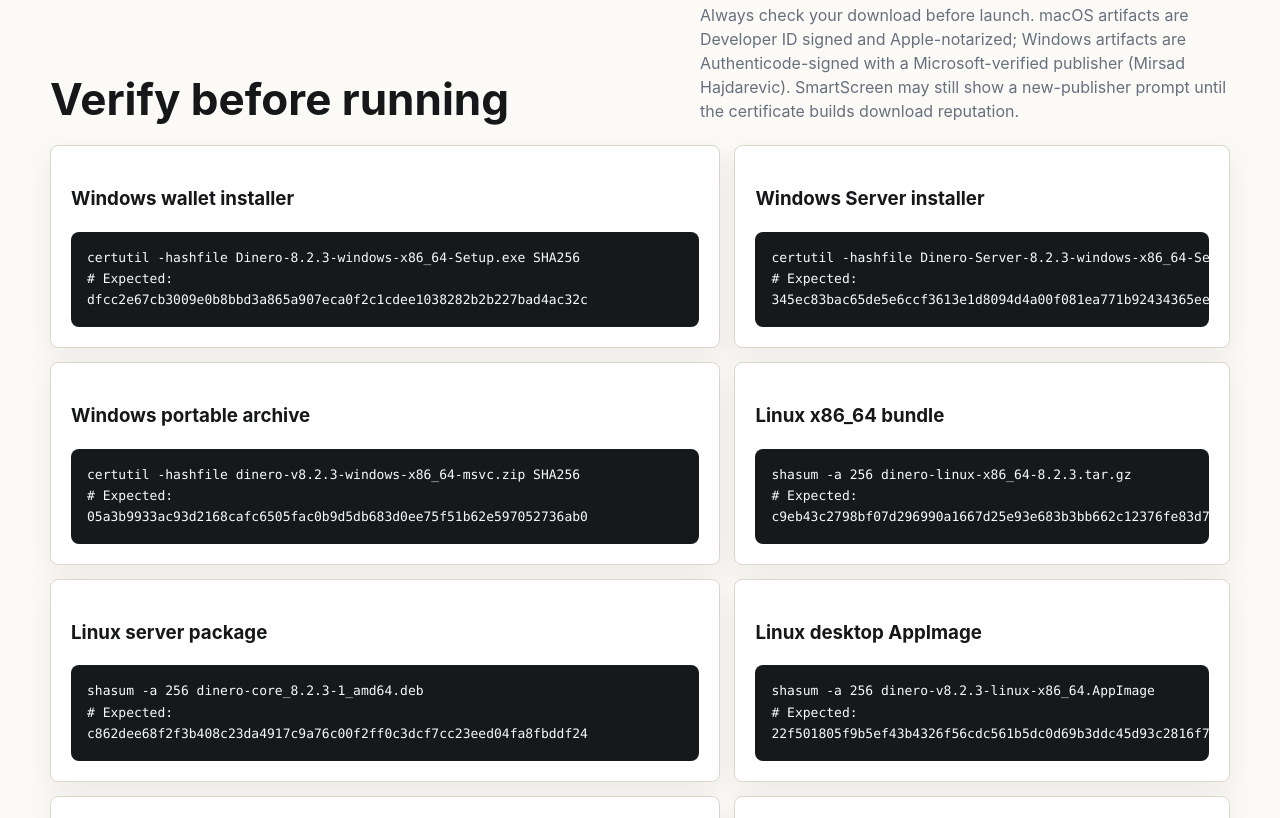
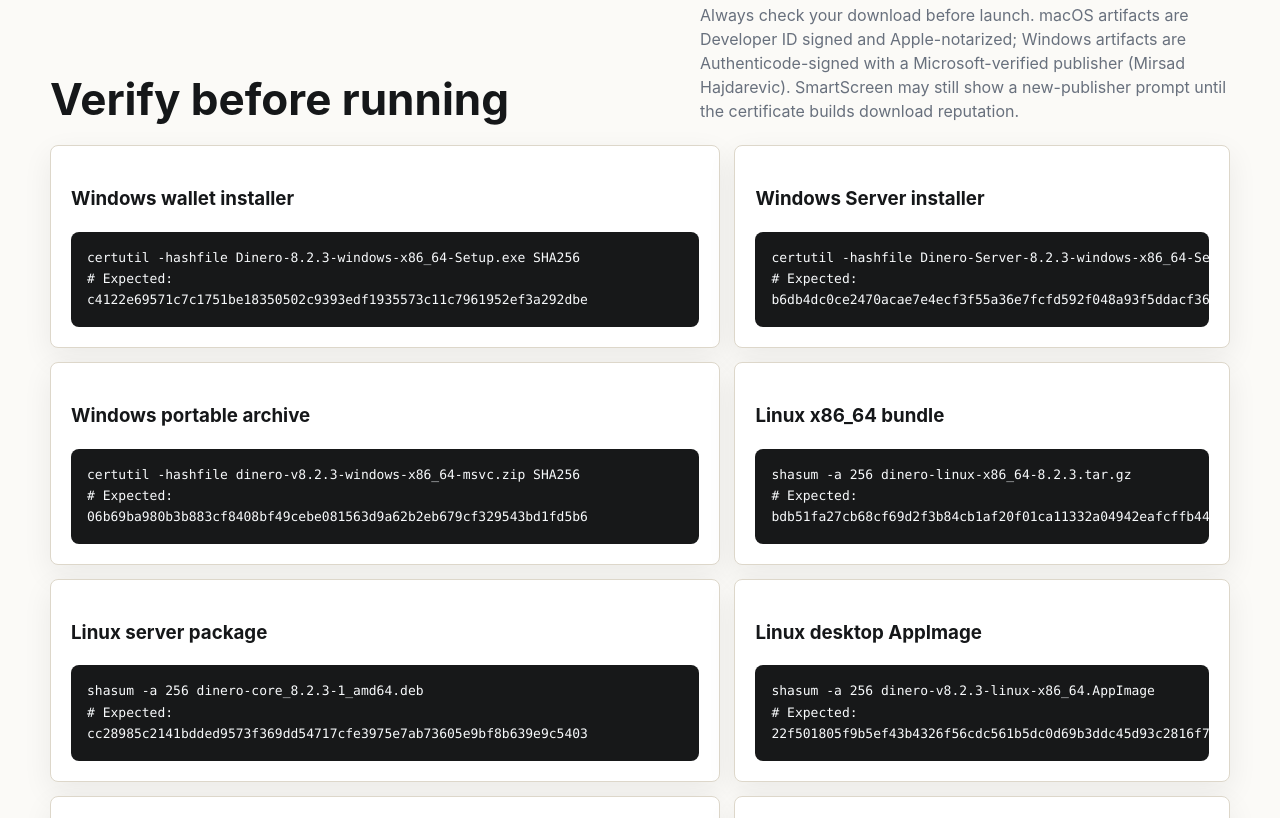
Before and after one commit to DineroLabs/dinerolabs.org, a plain HTML site: page index.html in a window 1280 px wide. Shown: the part 11182-12000 px from the top of the page. Drawn offline with Linux system fonts and the light colour scheme; no server answers.

Commit message:
site: match v8.2.3 final tagged release hashes

```diff
--- a/index.html
+++ b/index.html
@@ -1128,35 +1128,35 @@
             <h3>Windows wallet installer</h3>
             <pre><code>certutil -hashfile Dinero-8.2.3-windows-x86_64-Setup.exe SHA256
 # Expected:
-dfcc2e67cb3009e0b8bbd3a865a907eca0f2c1cdee1038282b2b227bad4ac32c</code></pre>
+c4122e69571c7c1751be18350502c9393edf1935573c11c7961952ef3a292dbe</code></pre>
           </div>
 
           <div class="card">
             <h3>Windows Server installer</h3>
             <pre><code>certutil -hashfile Dinero-Server-8.2.3-windows-x86_64-Setup.exe SHA256
 # Expected:
-345ec83bac65de5e6ccf3613e1d8094d4a00f081ea771b92434365ee2f5fdc8a</code></pre>
+b6db4dc0ce2470acae7e4ecf3f55a36e7fcfd592f048a93f5ddacf3608c995ea</code></pre>
           </div>
 
           <div class="card">
             <h3>Windows portable archive</h3>
             <pre><code>certutil -hashfile dinero-v8.2.3-windows-x86_64-msvc.zip SHA256
 # Expected:
-05a3b9933ac93d2168cafc6505fac0b9d5db683d0ee75f51b62e597052736ab0</code></pre>
+06b69ba980b3b883cf8408bf49cebe081563d9a62b2eb679cf329543bd1fd5b6</code></pre>
           </div>
 
           <div class="card">
             <h3>Linux x86_64 bundle</h3>
             <pre><code>shasum -a 256 dinero-linux-x86_64-8.2.3.tar.gz
 # Expected:
-c9eb43c2798bf07d296990a1667d25e93e683b3bb662c12376fe83d75343959e</code></pre>
+bdb51fa27cb68cf69d2f3b84cb1af20f01ca11332a04942eafcffb44985d3b20</code></pre>
           </div>
 
           <div class="card">
             <h3>Linux server package</h3>
             <pre><code>shasum -a 256 dinero-core_8.2.3-1_amd64.deb
 # Expected:
-c862dee68f2f3b408c23da4917c9a76c00f2ff0c3dcf7cc23eed04fa8fbddf24</code></pre>
+cc28985c2141bdded9573f369dd54717cfe3975e7ab73605e9bf8b639e9c5403</code></pre>
           </div>
 
           <div class="card">
```
Also changed, not shown: 1 other file.
